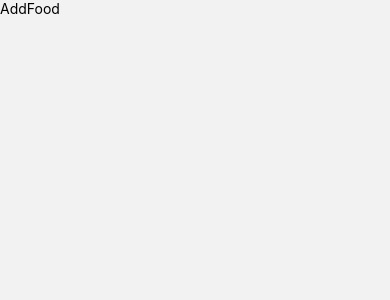
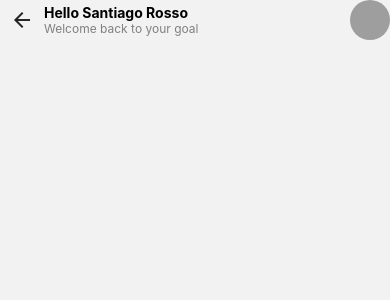
Before and after one commit to SantiRosso/Contador-de-calor-as, a React Native app: screen /AddFood in a window 390 px wide. Shown: the top 300 px of the page. Built offline with nearby package versions, Linux system fonts and the light colour scheme; grey boxes are pictures that could not be loaded.

Commit message:
Header: goBack button

```diff
--- a/src/components/Header/Header.jsx
+++ b/src/components/Header/Header.jsx
@@ -1,3 +1,5 @@
+import { useNavigation } from '@react-navigation/native';
+import { Button, Icon } from '@rneui/themed';
 import React from 'react';
 import { Text, View, StyleSheet, Image } from 'react-native';
 
@@ -7,8 +9,16 @@ const staticInfo = {
 }
 
 const Header = () => {
+
+    const { canGoBack, goBack } = useNavigation();
+
     return(
         <View style={styles.container}>
+            {canGoBack() ? (
+                <View style={styles.arrowContainer}>
+                    <Button icon={<Icon name='arrow-back' size={24} />} type='clear' onPress={() => goBack()} />
+                </View>
+            ) : undefined}
             <View style={styles.leftContainer}>
                 <Text style={styles.name}>{`Hello ${staticInfo.name}`}</Text>
                 <Text style={styles.subtitle}>Welcome back to your goal</Text>
@@ -46,6 +56,9 @@ const styles = StyleSheet.create({
         width: 40,
         height: 40,
         borderRadius: 24
+    },
+    arrowContainer: {
+
     }
 })
 
--- a/src/views/AddFood/AddFood.tsx
+++ b/src/views/AddFood/AddFood.tsx
@@ -1,10 +1,12 @@
 import React from 'react';
 import { View, Text, StyleSheet } from 'react-native';
+//components
+import Header from '../../components/Header';
 
 const AddFood = () => {
     return(
         <View>
-            <Text>AddFood</Text>
+            <Header />
         </View>
     )
 }
```
